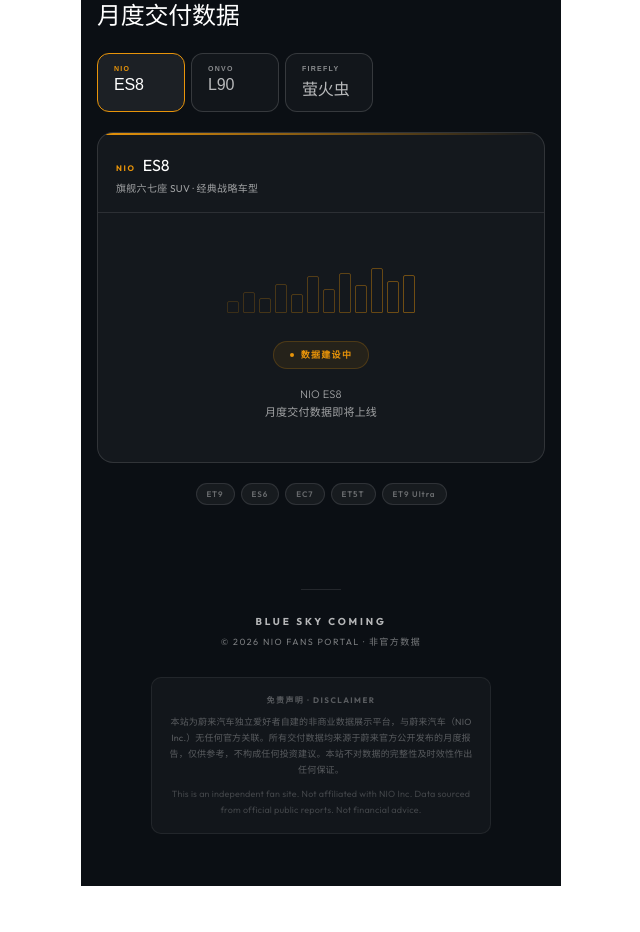
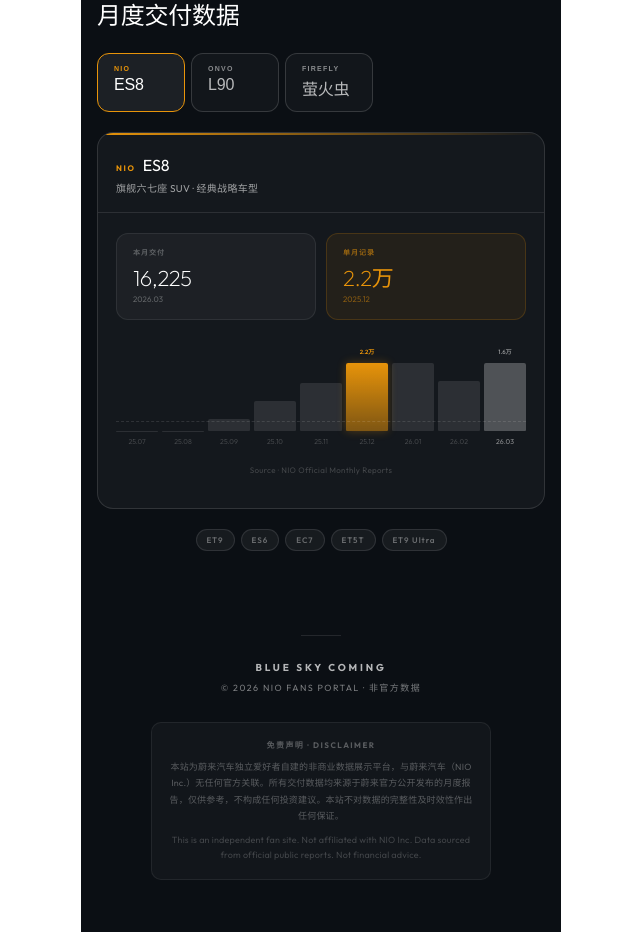
Before and after one commit to wangjiajiajohn/NioFans, a Next.js app: page / in a window 1280 px wide. Shown: the part 1407-2339 px from the top of the page, without its empty margins (319-959 px from the left). Before the commit the page ends 2293 px from the top, so only its background shows below. Built offline with nearby package versions, Linux system fonts and the light colour scheme.

Commit message:
feat: load L90 and Firefly delivery data from month-special-count.json with key mapping fix

```diff
--- a/month-special-count.json
+++ b/month-special-count.json
@@ -1,8 +1,57 @@
 {
     "2025": {
+        "05": {
+            "firefly": 231
+        },
+        "06": {
+            "firefly": 3932
+        },
+        "07": {
+            "es8": 77,
+            "L90": 10575,
+            "firefly": 2366
+        },
+        "08": {
+            "es8": 77,
+            "L90": 10575,
+            "firefly": 4346
+        },
+        "09": {
+            "es8": 2803,
+            "L90": 11051,
+            "firefly": 5775
+        },
+        "10": {
+            "es8": 6703,
+            "L90": 11722,
+            "firefly": 5739
+        },
+        "11": {
+            "es8": 10677,
+            "L90": 5970,
+            "firefly": 6088
+        },
+        "12": {
+            "es8": 22258,
+            "L90": 4105,
+            "firefly": 7084
+        }
+    },
+    "2026": {
         "01": {
-            "es8": 13900
+            "es8": 17646,
+            "L90": 1502,
+            "firefly": 2807
+        },
+        "02": {
+            "es8": 11260,
+            "L90": 1317,
+            "firefly": 2657
+        },
+        "03": {
+            "es8": 16225,
+            "L90": 3360,
+            "firefly": 6119
         }
-
     }
 }
--- a/src/components/ModelSection.tsx
+++ b/src/components/ModelSection.tsx
@@ -1,6 +1,7 @@
 "use client";
 import React, { useState } from 'react';
 import { useLang } from '@/contexts/LangContext';
+import SPECIAL_DATA from '../../month-special-count.json';
 
 type BrandId = 'ONVO' | 'Firefly' | 'NIO';
 
@@ -10,6 +11,12 @@ interface ModelConfig {
   brand: BrandId;
   tag: string;
   color: string;
+}
+
+interface BarEntry {
+  label: string;   // e.g. "25.08"
+  fullLabel: string; // e.g. "2025.08"
+  value: number;
 }
 
 const MODEL_TAG_KEYS: Record<string, 'modelTagES8' | 'modelTagL90' | 'modelTagFirefly'> = {
@@ -24,19 +31,54 @@ const MODELS: ModelConfig[] = [
   { id: 'firefly',  name: '萤火虫', brand: 'Firefly', tag: '',  color: '#00A3DA' },
 ];
 
+/** Map component model ids → actual keys used in month-special-count.json */
+const MODEL_JSON_KEY: Record<string, string> = {
+  es8:     'es8',
+  l90:     'L90',
+  firefly: 'firefly',
+};
+
+/** Parse month-special-count.json into a sorted flat array for a given modelId */
+function parseModelData(modelId: string): BarEntry[] {
+  const jsonKey = MODEL_JSON_KEY[modelId] ?? modelId;
+  const raw = SPECIAL_DATA as Record<string, Record<string, Record<string, number>>>;
+  const result: BarEntry[] = [];
+  for (const [year, months] of Object.entries(raw)) {
+    for (const [month, cars] of Object.entries(months)) {
+      if (typeof cars[jsonKey] === 'number') {
+        result.push({
+          label: `${year.slice(2)}.${month}`,
+          fullLabel: `${year}.${month}`,
+          value: cars[jsonKey],
+        });
+      }
+    }
+  }
+  return result.sort((a, b) => a.fullLabel.localeCompare(b.fullLabel));
+}
+
+function fmtK(v: number) {
+  return v >= 10000 ? `${(v / 10000).toFixed(1)}万` : v.toLocaleString();
+}
+
 export default function ModelSection() {
   const [activeId, setActiveId] = useState('es8');
   const { t } = useLang();
+
   const model = MODELS.find(m => m.id === activeId)!;
   const modelTag = t[MODEL_TAG_KEYS[activeId]];
+  const chartData = parseModelData(activeId);
+
+  const hasData = chartData.length > 0;
+  const latest = hasData ? chartData[chartData.length - 1] : null;
+  const peak   = hasData ? chartData.reduce((a, b) => a.value > b.value ? a : b) : null;
+  const maxVal = peak?.value ?? 1;
 
   return (
     <section style={{ background: '#0B0F14', padding: '0 0 48px' }}>
 
-
       {/* ── Section header ── */}
       <div style={{ padding: '28px 16px 0', marginBottom: '24px' }}>
-
         <p style={{
           fontSize: '9px', fontWeight: 700, letterSpacing: '0.26em',
           textTransform: 'uppercase', color: 'rgba(255,255,255,0.55)', marginBottom: '8px',
@@ -95,17 +137,13 @@ export default function ModelSection() {
           key={activeId}
           style={{
             borderRadius: '16px', overflow: 'hidden',
-          border: `1px solid rgba(255,255,255,0.12)`,
+            border: '1px solid rgba(255,255,255,0.12)',
             background: 'rgba(255,255,255,0.04)',
             animation: 'slide-up 0.35s cubic-bezier(0.22,1,0.36,1) both',
-        }}>
-
-
+          }}
+        >
           {/* Card top stripe */}
-          <div style={{
-            height: '2px',
-            background: `linear-gradient(90deg, ${model.color}, transparent)`,
-          }} />
+          <div style={{ height: '2px', background: `linear-gradient(90deg, ${model.color}, transparent)` }} />
 
           {/* Card header */}
           <div style={{ padding: '18px 18px 16px', borderBottom: '1px solid rgba(255,255,255,0.1)' }}>
@@ -124,12 +162,132 @@ export default function ModelSection() {
             </p>
           </div>
 
-          {/* Empty/Coming-soon state */}
+          {/* ── Data view ── */}
+          {hasData ? (
+            <div style={{ padding: '20px 18px 32px' }}>
+
+              {/* KPI row */}
+              <div style={{ display: 'grid', gridTemplateColumns: '1fr 1fr', gap: '10px', marginBottom: '28px' }}>
+                {/* Latest */}
+                <div style={{
+                  padding: '14px 16px', borderRadius: '12px',
+                  background: 'rgba(255,255,255,0.04)',
+                  border: '1px solid rgba(255,255,255,0.08)',
+                }}>
+                  <p style={{
+                    fontSize: '7px', fontWeight: 700, letterSpacing: '0.14em',
+                    textTransform: 'uppercase', color: 'rgba(255,255,255,0.3)', marginBottom: '8px',
+                  }}>
+                    {t.kpiThisMonth}
+                  </p>
+                  <p style={{ fontSize: '22px', fontWeight: 200, color: '#FFFFFF', letterSpacing: '-0.02em', lineHeight: 1 }}>
+                    {latest!.value.toLocaleString()}
+                  </p>
+                  <p style={{ fontSize: '8px', color: 'rgba(255,255,255,0.3)', marginTop: '4px' }}>
+                    {latest!.fullLabel}
+                  </p>
+                </div>
+                {/* Peak */}
+                <div style={{
+                  padding: '14px 16px', borderRadius: '12px',
+                  background: `${model.color}12`,
+                  border: `1px solid ${model.color}30`,
+                }}>
+                  <p style={{
+                    fontSize: '7px', fontWeight: 700, letterSpacing: '0.14em',
+                    textTransform: 'uppercase', color: `${model.color}99`, marginBottom: '8px',
+                  }}>
+                    {t.kpiRecord}
+                  </p>
+                  <p style={{ fontSize: '22px', fontWeight: 200, color: model.color, letterSpacing: '-0.02em', lineHeight: 1 }}>
+                    {fmtK(peak!.value)}
+                  </p>
+                  <p style={{ fontSize: '8px', color: `${model.color}80`, marginTop: '4px' }}>
+                    {peak!.fullLabel}
+                  </p>
+                </div>
+              </div>
+
+              {/* Bar chart */}
+              <div style={{ position: 'relative' }}>
+                {/* Y-axis grid lines */}
+                {[1, 0.5].map(pct => (
+                  <div key={pct} style={{
+                    position: 'absolute', left: 0, right: 0,
+                    bottom: `calc(26px + ${pct * 100}% - ${pct * 100}px)`,
+                    borderTop: '1px dashed rgba(255,255,255,0.06)',
+                    pointerEvents: 'none',
+                  }} />
+                ))}
+
+                {/* Bars */}
+                <div style={{
+                  display: 'flex', alignItems: 'flex-end', gap: '4px',
+                  height: '100px',
+                }}>
+                  {chartData.map((d, i) => {
+                    const pct = (d.value / maxVal) * 100;
+                    const isLatest = i === chartData.length - 1;
+                    const isPeak   = d.value === maxVal;
+                    return (
+                      <div
+                        key={d.label}
+                        style={{ flex: 1, display: 'flex', flexDirection: 'column', alignItems: 'center', gap: '6px', height: '100%', justifyContent: 'flex-end' }}
+                        title={`${d.fullLabel}: ${d.value.toLocaleString()}`}
+                      >
+                        {/* Value label above bar */}
+                        <span style={{
+                          fontSize: '6px', fontWeight: 600,
+                          color: isPeak ? model.color : isLatest ? 'rgba(255,255,255,0.5)' : 'transparent',
+                          whiteSpace: 'nowrap',
+                        }}>
+                          {fmtK(d.value)}
+                        </span>
+                        {/* Bar body */}
+                        <div style={{
+                          width: '100%',
+                          height: `${pct}%`,
+                          borderRadius: '2px 2px 1px 1px',
+                          background: isPeak
+                            ? `linear-gradient(180deg, ${model.color}, ${model.color}80)`
+                            : isLatest
+                              ? 'rgba(255,255,255,0.25)'
+                              : 'rgba(255,255,255,0.1)',
+                          boxShadow: isPeak ? `0 0 10px ${model.color}50` : 'none',
+                          transition: 'height 0.6s cubic-bezier(0.22,1,0.36,1)',
+                        }} />
+                        {/* X-axis label */}
+                        <span style={{
+                          fontSize: '7px',
+                          color: isLatest ? 'rgba(255,255,255,0.5)' : 'rgba(255,255,255,0.2)',
+                          whiteSpace: 'nowrap',
+                          letterSpacing: 0,
+                        }}>
+                          {d.label}
+                        </span>
+                      </div>
+                    );
+                  })}
+                </div>
+              </div>
+
+              {/* Data source note */}
+              <p style={{
+                marginTop: '16px', fontSize: '8px',
+                color: 'rgba(255,255,255,0.2)', letterSpacing: '0.04em', textAlign: 'center',
+              }}>
+                {t.prevYear !== '' ? '' : ''}
+                Source · NIO Official Monthly Reports
+              </p>
+            </div>
+
+          ) : (
+            /* ── Coming-soon state ── */
             <div style={{
               padding: '44px 24px 40px',
               display: 'flex', flexDirection: 'column', alignItems: 'center', textAlign: 'center',
             }}>
-            {/* Outline-only waveform placeholder */}
+              {/* Outline waveform placeholder */}
               <div style={{ display: 'flex', alignItems: 'flex-end', gap: '4px', height: '56px', marginBottom: '28px' }}>
                 {[22, 38, 28, 52, 35, 66, 44, 72, 50, 80, 58, 68].map((h, i) => (
                   <div key={i} style={{
@@ -168,6 +326,7 @@ export default function ModelSection() {
                 {t.modelComingDesc}
               </p>
             </div>
+          )}
         </div>
       </div>
 
```
Lines whose indentation alone changed are shown as unchanged.
